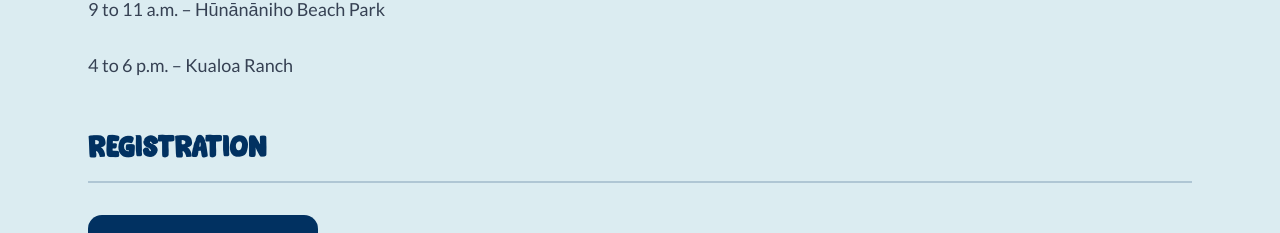
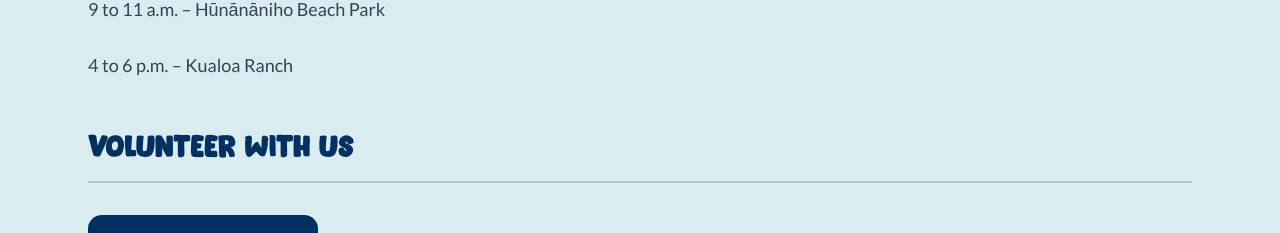
Before and after one commit to ganning127/echo_website, a Next.js app: page /events/Volunteering-with-Hawaii-Food-Bank in a window 1280 px wide. Shown: the part 1774-2007 px from the top of the page. Built offline with nearby package versions, Linux system fonts and the light colour scheme.

Commit message:
update volunteer text

```diff
--- a/src/app/events/[slug]/page.tsx
+++ b/src/app/events/[slug]/page.tsx
@@ -274,7 +274,9 @@ export default async function EventPage({
       {fm.hasRegistration && RegistrationComponent && (
         <div id="registration" className="max-w-6xl mx-auto px-6 pb-20">
           <h2 className="text-3xl font-extrabold uppercase tracking-wide text-[#013161] mb-8 border-b-2 border-[#013161]/20 pb-4">
-            Registration
+            {fm.registrationComponent === "email-sign-up"
+              ? "Volunteer With Us"
+              : "Registration"}
           </h2>
           <RegistrationComponent />
         </div>
```
